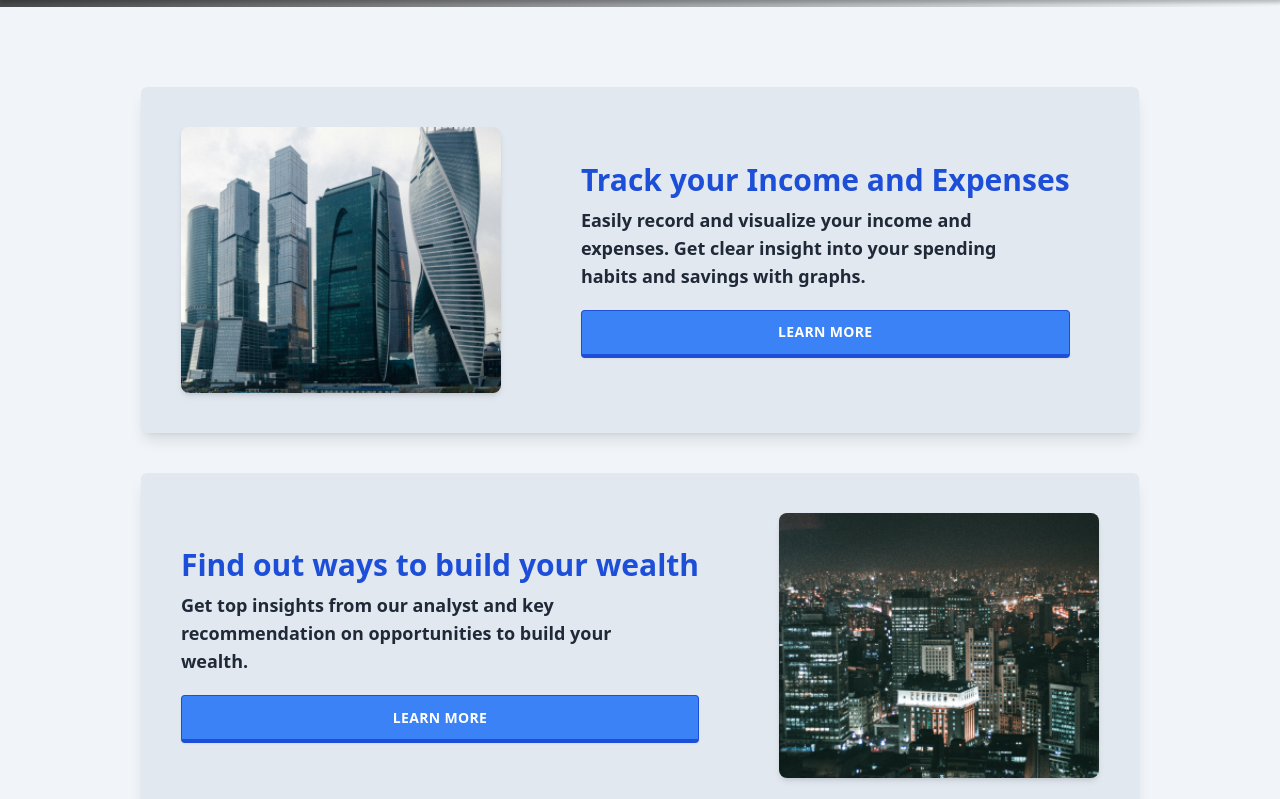
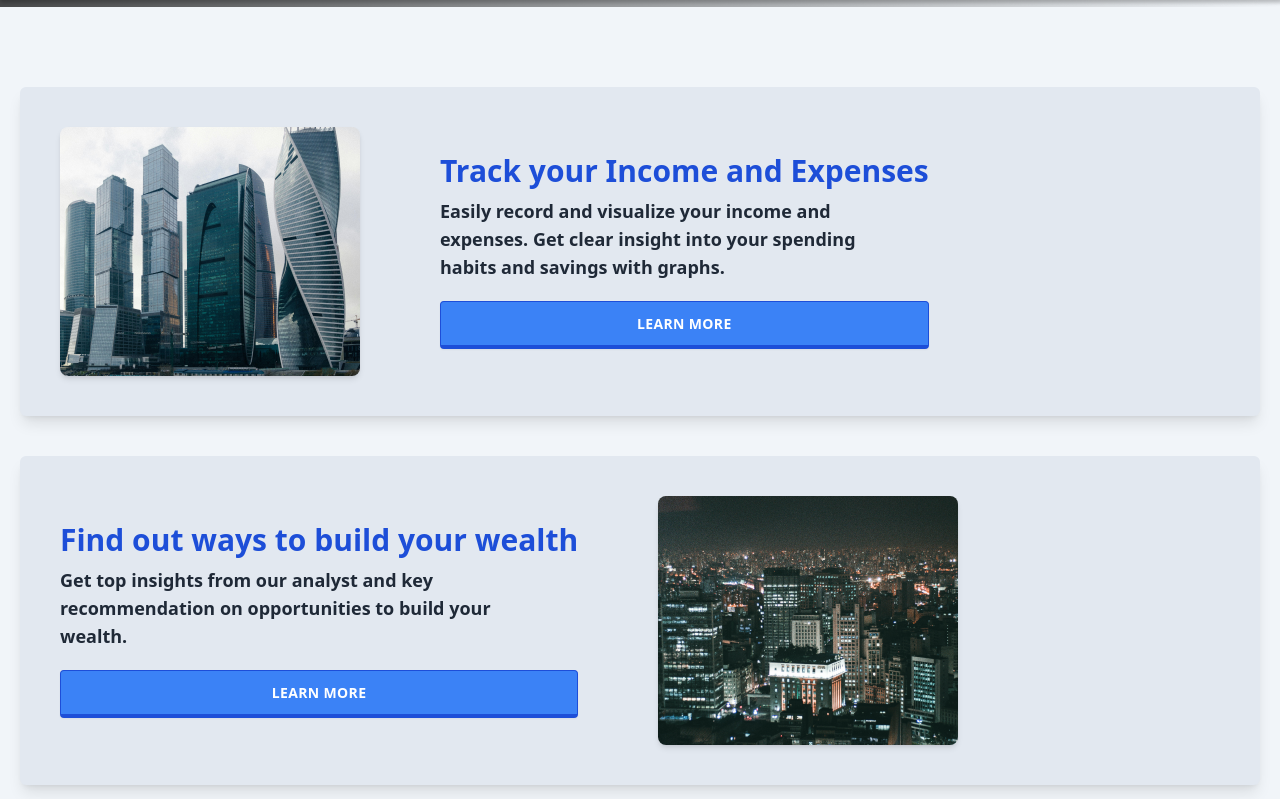
Before and after one commit to Jx1126/asp-final, a React (Vite) app: page / in a window 1280 px wide. Shown: the part 701-1500 px from the top of the page. Built offline with nearby package versions, Linux system fonts and the light colour scheme.

Commit message:
Fixed homepage feature card error

```diff
--- a/src/components/home/FeatureCard.tsx
+++ b/src/components/home/FeatureCard.tsx
@@ -1,22 +1,19 @@
-import { Link } from "react-router-dom";
-
 interface Props {
   title: string;
   description: string;
   image: string;
   isReversed?: boolean;
-  link: string;
 }
 
-const FeatureCard = ({ title, description, image, isReversed, link }: Props) => (
+const FeatureCard = ({ title, description, image, isReversed }: Props) => (
   <div className="flex flex-col gap-8 sm:flex-row sm:gap-20 items-center bg-slate-200 p-10 rounded-md shadow-lg mx-5">
     <div className={`w-full sm:w-auto ${isReversed ? 'sm:order-2' : 'sm:order-1'}`}>
-      <img src={image} className="rounded-lg shadow-md max-w-80 min-w-80 max-h-50 min-h-50" alt={title} />
+      <img src={image} className="rounded-lg shadow-md w-full" alt={title} />
     </div>
     <div className={`flex flex-col ${isReversed ? 'sm:order-1' : 'sm:order-2'}`}>
       <p className="text-blue-700 font-bold text-3xl">{title}</p>
       <p className="font-semibold text-lg mt-2 max-w-md">{description}</p>
-      <Link to={`/${link}`} className="btn btn-primary mt-5 w-full tracking-wide">LEARN MORE</Link>
+      <a className="btn btn-primary mt-5 w-full tracking-wide">LEARN MORE</a>
     </div>
   </div>
 );
```
